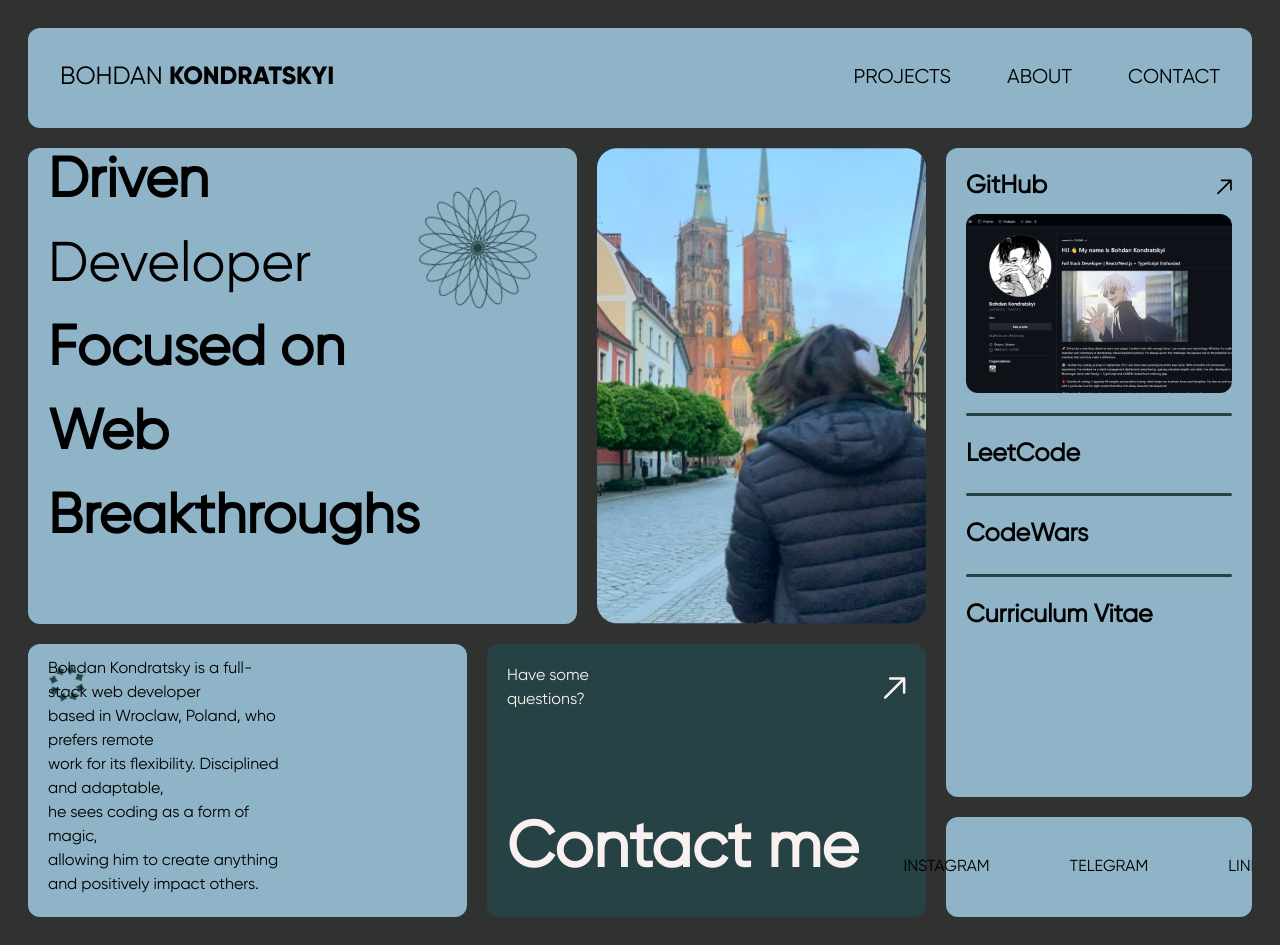
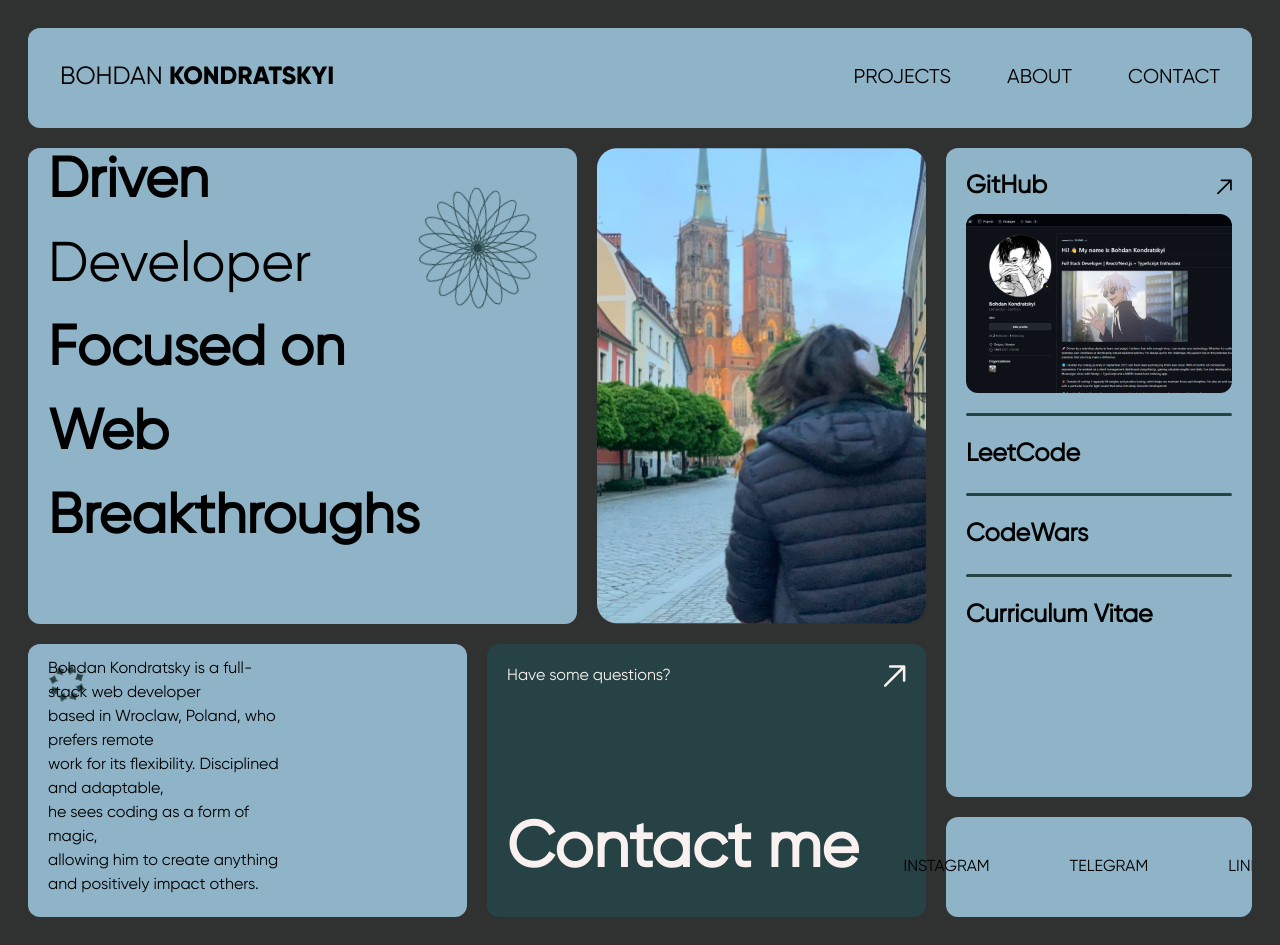
Before and after one commit to cementix/bohdan-kondratskyi-portfolio, a Next.js app: page / in a window 1280 px wide. Built offline with nearby package versions, Linux system fonts and the light colour scheme.

Commit message:
contact me animated

```diff
--- a/app/HomeBlocks.tsx
+++ b/app/HomeBlocks.tsx
@@ -150,17 +150,39 @@ const HomeBlocks = () => {
             </div>
 
             <div
-              className={`${secondaryBlock} w-full h-full mr-5 text-[#F9F1F0] p-5 relative cursor-pointer transition-transform duration-700 ease-out ${
+              className={`${secondaryBlock} w-full h-full mr-5 text-[#F9F1F0] p-5 relative cursor-pointer transition-all duration-700 ease-out ${
                 isBlockVisible
-                  ? "translate-y-0 opacity-100"
-                  : "translate-y-[200%] opacity-0"
+                  ? "opacity-100 translate-y-0"
+                  : "opacity-0 translate-y-5"
               }`}
             >
               <div className="flex justify-between w-full">
-                <p className="w-[100px]">Have some questions?</p>
-                <Image src={arrowImage} alt="" />
+                <p
+                  className={`transition-all duration-700 ease-out delay-[300ms] ${
+                    isBlockVisible
+                      ? "opacity-100 translate-x-0"
+                      : "opacity-0 translate-x-[-20px]"
+                  }`}
+                >
+                  Have some questions?
+                </p>
+                <Image
+                  src={arrowImage}
+                  alt=""
+                  className={`transition-all duration-700 ease-out delay-[500ms] ${
+                    isBlockVisible
+                      ? "opacity-100 translate-x-0"
+                      : "opacity-0 translate-x-[20px]"
+                  }`}
+                />
               </div>
-              <h2 className="bottom-5 absolute font-extrabold text-[64px]">
+              <h2
+                className={`bottom-5 absolute font-extrabold text-[64px] transition-all duration-700 ease-out delay-[700ms] ${
+                  isBlockVisible
+                    ? "opacity-100 translate-y-0"
+                    : "opacity-0 translate-y-[10px]"
+                }`}
+              >
                 Contact me
               </h2>
             </div>
```
